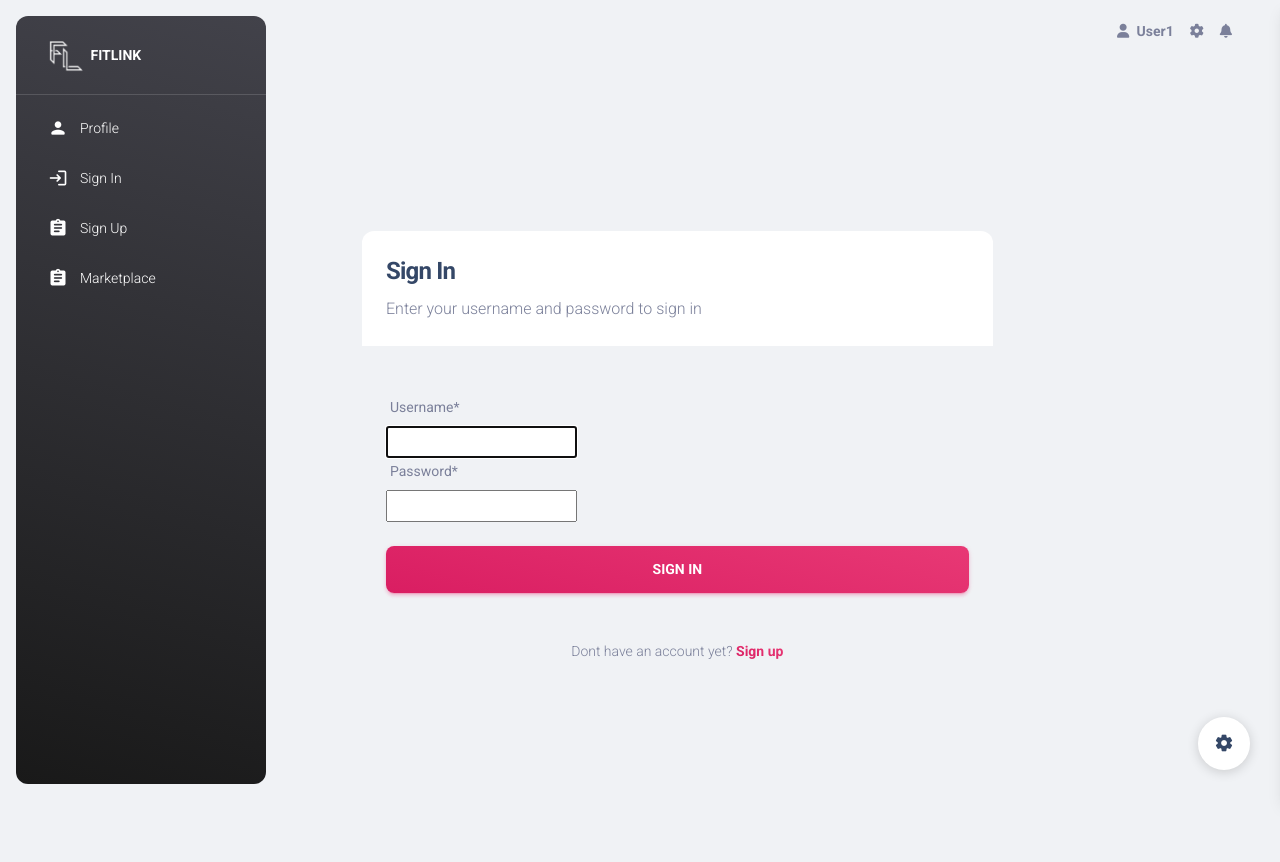
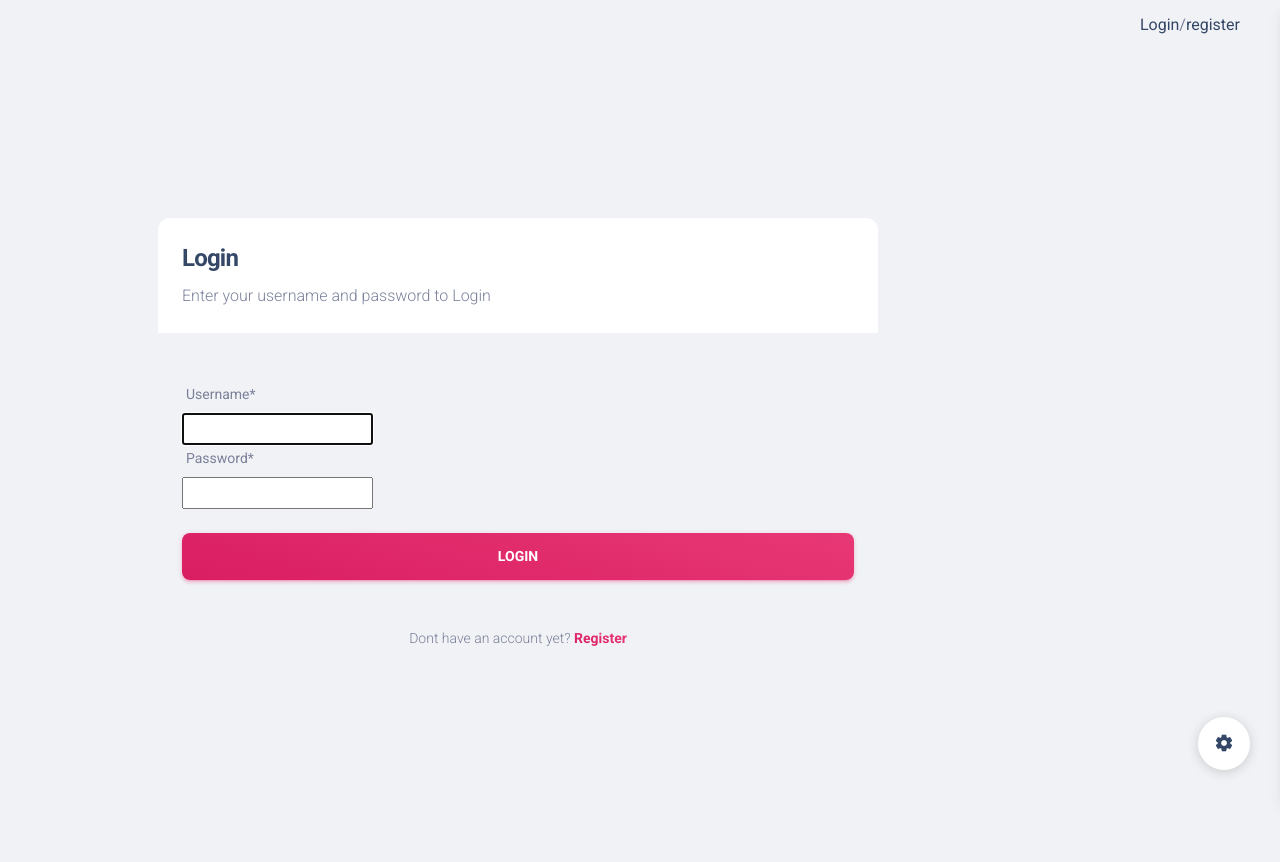
Before and after one commit to NunoVidal/fitlink, a Django app: page /login/ in a window 1280 px wide. After the commit the page ends 774 px from the top, so only its background shows below. Run offline with Django 4.2, Linux system fonts and the light colour scheme; parts of the project's set-up code (start-up, migrations or seed data) failed here and were passed over; some libraries are stand-ins or nearby versions.

Commit message:
guilherme
login

```diff
--- a/config/settings.py
+++ b/config/settings.py
@@ -136,3 +136,4 @@ STATIC_ROOT = BASE_DIR / "assets"
 DEFAULT_AUTO_FIELD = 'django.db.models.BigAutoField'
 
 LOGIN_REDIRECT_URL = 'profile'
+LOGOUT_REDIRECT_URL = "index"
--- a/fitlink/templates/index.html
+++ b/fitlink/templates/index.html
@@ -38,6 +38,7 @@
 </head>
 
 <body class="g-sidenav-show  bg-gray-200">
+  {% if user.is_authenticated %}
   <aside class="sidenav navbar navbar-vertical navbar-expand-xs border-0 border-radius-xl my-3 fixed-start ms-3   bg-gradient-dark" id="sidenav-main">
     <div class="sidenav-header">
       <i class="fas fa-times p-3 cursor-pointer text-white opacity-5 position-absolute end-0 top-0 d-none d-xl-none" aria-hidden="true" id="iconSidenav"></i>
@@ -92,28 +93,15 @@
         <li class="nav-item mt-3">
           <h6 class="ps-4 ms-2 text-uppercase text-xs text-white font-weight-bolder opacity-8">Account templates</h6>
         </li>-->
+
+
+
         <li class="nav-item">
           <a class="nav-link text-white " href="{{ HTTP_HOST }}/profile">
             <div class="text-white text-center me-2 d-flex align-items-center justify-content-center">
               <i class="material-icons opacity-10">person</i>
             </div>
             <span class="nav-link-text ms-1">Profile</span>
-          </a>
-        </li>
-        <li class="nav-item">
-          <a class="nav-link text-white " href="{{ HTTP_HOST }}/sign-in">
-            <div class="text-white text-center me-2 d-flex align-items-center justify-content-center">
-              <i class="material-icons opacity-10">login</i>
-            </div>
-            <span class="nav-link-text ms-1">Sign In</span>
-          </a>
-        </li>
-        <li class="nav-item">
-          <a class="nav-link text-white " href="{{ HTTP_HOST }}/sign-up">
-            <div class="text-white text-center me-2 d-flex align-items-center justify-content-center">
-              <i class="material-icons opacity-10">assignment</i>
-            </div>
-            <span class="nav-link-text ms-1">Sign Up</span>
           </a>
         </li>
         <li class="nav-item">
@@ -124,9 +112,11 @@
             <span class="nav-link-text ms-1">Marketplace</span>
           </a>
         </li>
+
       </ul>
     </div>
   </aside>
+   {% endif %}
   <main class="main-content position-relative max-height-vh-100 h-100 border-radius-lg ">
     <!-- Navbar -->
     <nav class="navbar navbar-main navbar-expand-lg px-0 mx-4 shadow-none border-radius-xl" id="navbarBlur" navbar-scroll="true">
@@ -135,12 +125,11 @@
           <div class="ms-md-auto pe-md-3 d-flex align-items-center">
           </div>
           <ul class="navbar-nav  justify-content-end">
-            <li class="nav-item d-flex align-items-center">
-              <a href="javascript:;" class="nav-link text-body font-weight-bold px-0">
-                <i class="fa fa-user me-sm-1"></i>
-                <span class="d-sm-inline d-none">User1</span>
-              </a>
-            </li>
+
+          {% if user.is_authenticated %}
+            <li>User: {{ user.get_username }}</li>
+            <li><a href="{% url 'logout' %}">Logout</a></li>
+
             <li class="nav-item d-xl-none ps-3 d-flex align-items-center">
               <a href="javascript:;" class="nav-link text-body p-0" id="iconNavbarSidenav">
                 <div class="sidenav-toggler-inner">
@@ -228,7 +217,13 @@
                 </li>
               </ul>
             </li>
+          {% else %}
+            <li><a href="\login">Login</a></li>
+            <a> / </a>
+            <li><a href="\register">register</a></li>
+          {% endif %}
           </ul>
+
         </div>
       </div>
     </nav>
@@ -245,6 +240,8 @@
     {% endif %}
     <!-- End Navbar -->
     {% block content %}{% endblock %}
+
+
   </main>
   <div class="fixed-plugin">
     <a class="fixed-plugin-button text-dark position-fixed px-3 py-2">
--- a/fitlink/templates/login.html
+++ b/fitlink/templates/login.html
@@ -12,22 +12,22 @@
             <div class="col-xl-8 col-lg-5 col-md-7 d-flex flex-column ms-auto me-auto ms-lg-6 me-lg-8">
               <div class="card card-plain">
                 <div class="card-header">
-                  <h4 class="font-weight-bolder">Sign In</h4>
-                  <p class="mb-0">Enter your username and password to sign in</p>
+                  <h4 class="font-weight-bolder">Login</h4>
+                  <p class="mb-0">Enter your username and password to Login</p>
                 </div>
                 <div class="container py-5">
                   <form method="POST" class="form-group">
                     {% csrf_token %}
                     {{form|crispy}}
                     <div class="text-center">
-                      <button type="submit" class="btn btn-lg bg-gradient-primary btn-lg w-100 mt-4 mb-0">Sign In</button>
+                      <button type="submit" class="btn btn-lg bg-gradient-primary btn-lg w-100 mt-4 mb-0">Login</button>
                     </div>
                   </form>
                 </div>
                 <div class="card-footer text-center pt-0 px-lg-2 px-1">
                   <p class="mb-2 text-sm mx-auto">
                     Dont have an account yet?
-                    <a href="/register" class="text-primary text-gradient font-weight-bold">Sign up</a>
+                    <a href="/register" class="text-primary text-gradient font-weight-bold">Register</a>
                   </p>
                 </div>
               </div>
--- a/fitlink/templates/register.html
+++ b/fitlink/templates/register.html
@@ -11,7 +11,7 @@
             <div class="col-xl-8 col-lg-5 col-md-7 d-flex flex-column ms-auto me-auto ms-lg-6 me-lg-8">
               <div class="card card-plain">
                 <div class="card-header">
-                  <h4 class="font-weight-bolder">Sign Up</h4>
+                  <h4 class="font-weight-bolder">Register</h4>
                   <p class="mb-0">Enter your username, email and password to register</p>
                 </div>
                 <div class="container py-5">
@@ -19,14 +19,14 @@
                     {% csrf_token %}
                     {{register_form|crispy}}
                     <div class="text-center">
-                      <button type="submit" class="btn btn-lg bg-gradient-primary btn-lg w-100 mt-4 mb-0">Sign Up</button>
+                      <button type="submit" class="btn btn-lg bg-gradient-primary btn-lg w-100 mt-4 mb-0">Register</button>
                     </div>
                   </form>
                 </div>
                 <div class="card-footer text-center pt-0 px-lg-2 px-1">
                   <p class="mb-2 text-sm mx-auto">
                     Already have an account?
-                    <a href="/login" class="text-primary text-gradient font-weight-bold">Sign in</a>
+                    <a href="/login" class="text-primary text-gradient font-weight-bold">Login</a>
                   </p>
                 </div>
               </div>
```
Also changed, not shown: fitlink/views.py (+15 -4 lines), db.sqlite3.
